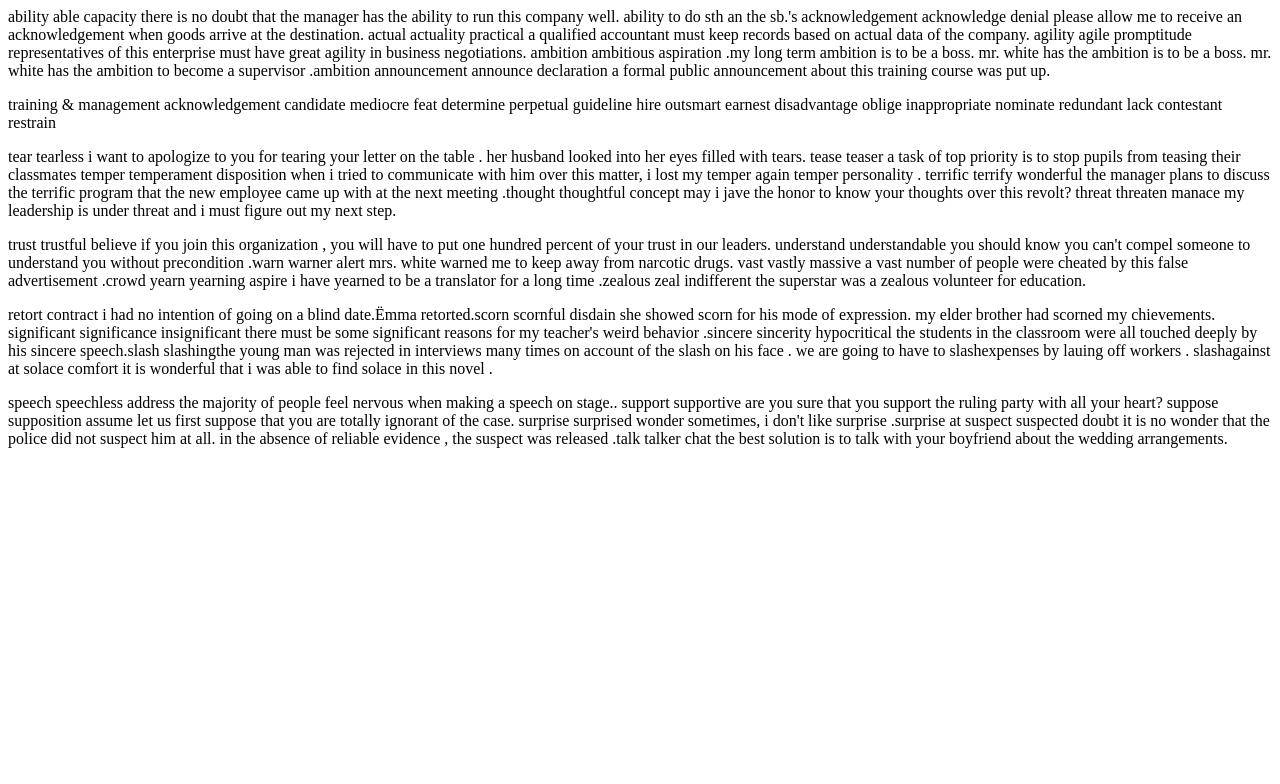
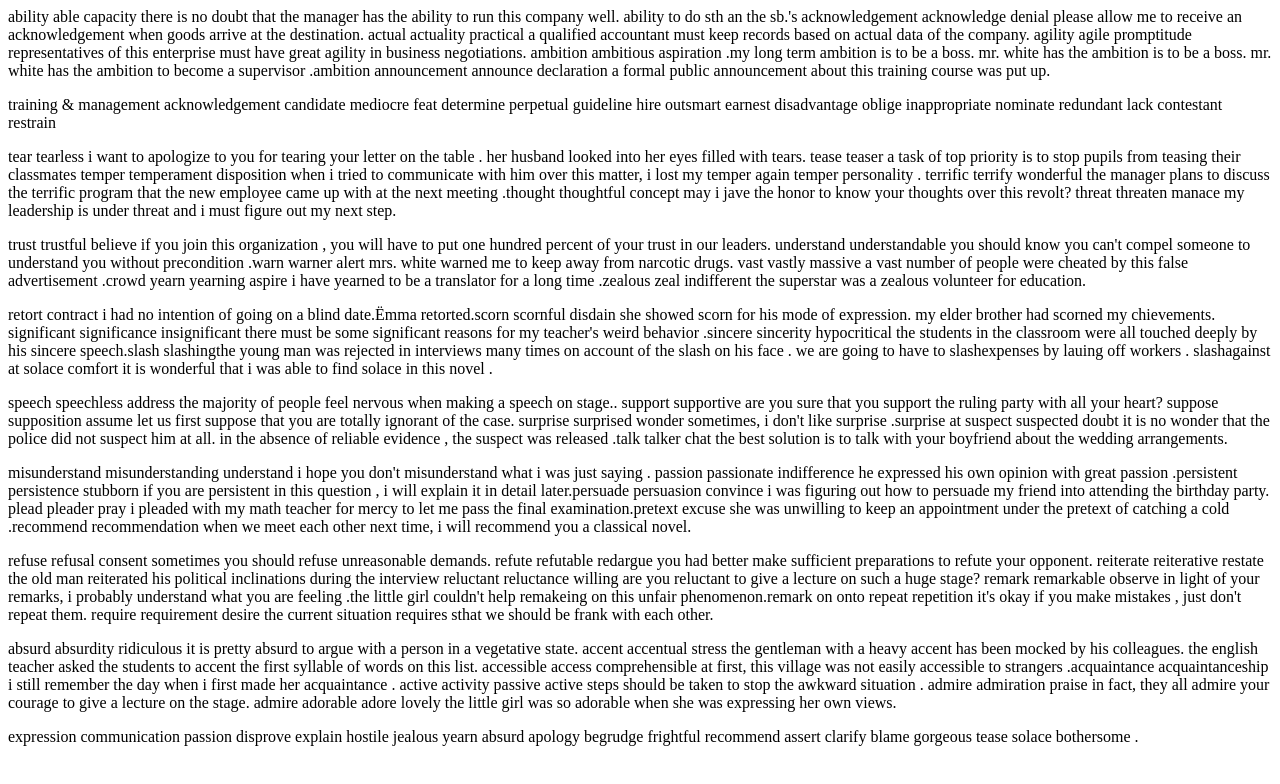
Before and after one commit to pann710/20211002, a plain HTML site: page index.html in a window 1280 px wide. Drawn offline with Linux system fonts and the light colour scheme.

Commit message:
Update index.html

```diff
--- a/index.html
+++ b/index.html
@@ -9,10 +9,10 @@
 <p>trust trustful believe if you join this organization , you will have to put one hundred percent of your trust in our leaders. understand understandable you should know you can't compel someone to understand you without precondition .warn warner alert mrs. white warned me to keep away from narcotic drugs. vast vastly massive a vast number of people were cheated by this false advertisement .crowd  yearn yearning aspire  i have yearned to be a translator for a long time .zealous  zeal indifferent the superstar was a zealous volunteer for education.</p>
 <p>retort contract i had no intention of going on a blind date.Ëmma retorted.scorn scornful disdain she showed scorn for his mode of expression. my elder brother had scorned my chievements. significant significance insignificant there must be some significant reasons for my teacher's weird behavior .sincere sincerity hypocritical the students in the classroom were all touched deeply by his sincere speech.slash slashingthe young man was rejected in interviews many times on account of the slash on his face . we are going to have to slashexpenses by lauing off workers . slashagainst at solace comfort it is wonderful that i was able to find solace in this novel .</p>
 <p>speech speechless address the majority of people feel nervous when making a speech on stage.. support supportive are you sure that you support the ruling party with all your heart? suppose supposition assume let us first suppose that you are totally ignorant of the case. surprise surprised wonder sometimes, i don't like surprise .surprise at suspect suspected doubt it is no wonder that the police did not suspect him at all. in the absence of reliable evidence , the suspect was released .talk talker chat the best solution is to talk with your boyfriend about the wedding arrangements.</p>
-<p></p>
-<p></p>
-<p></p>
-<p></p>
+<p>misunderstand misunderstanding understand i hope you don't misunderstand what i was just saying . passion passionate indifference he expressed his own opinion with great passion .persistent persistence stubborn if you are persistent in this question , i will explain it in detail later.persuade persuasion convince i was figuring out how to persuade my friend into attending the birthday party. plead pleader pray i pleaded with my math teacher for mercy to let me pass the final examination.pretext excuse she was unwilling to keep an appointment under the pretext of catching a cold .recommend recommendation when we meet each other next time, i will recommend you a classical novel.</p>
+<p>refuse refusal consent sometimes you should refuse unreasonable demands. refute refutable redargue you had better make sufficient preparations to refute your opponent. reiterate reiterative restate the old man reiterated his political inclinations during the interview reluctant reluctance willing are you reluctant to give a lecture on such a huge stage? remark remarkable observe in light of your remarks, i probably understand what you are feeling .the little girl couldn't help remakeing on this unfair phenomenon.remark on onto repeat repetition it's okay if you make mistakes , just don't repeat them. require requirement desire the current situation requires sthat we should be frank with each other.</p>
+<p>absurd absurdity ridiculous it is pretty absurd to argue with a person in a vegetative state. accent accentual stress the gentleman with a heavy accent has been mocked by his colleagues. the english teacher asked the students to accent the first syllable of words on this list. accessible access comprehensible at first, this village was not easily accessible to strangers .acquaintance acquaintanceship i still remember the day when i first made her acquaintance . active activity passive active steps should be taken to stop the awkward situation . admire admiration praise in fact, they all admire your courage to give a lecture on the stage. admire adorable adore lovely the little girl was so adorable when she was expressing her own views.</p>
+<p>expression communication passion disprove explain hostile jealous yearn absurd apology begrudge frightful recommend assert clarify blame gorgeous tease solace bothersome .</p>
 <p></p>
 <p></p>
 <p></p>
```
